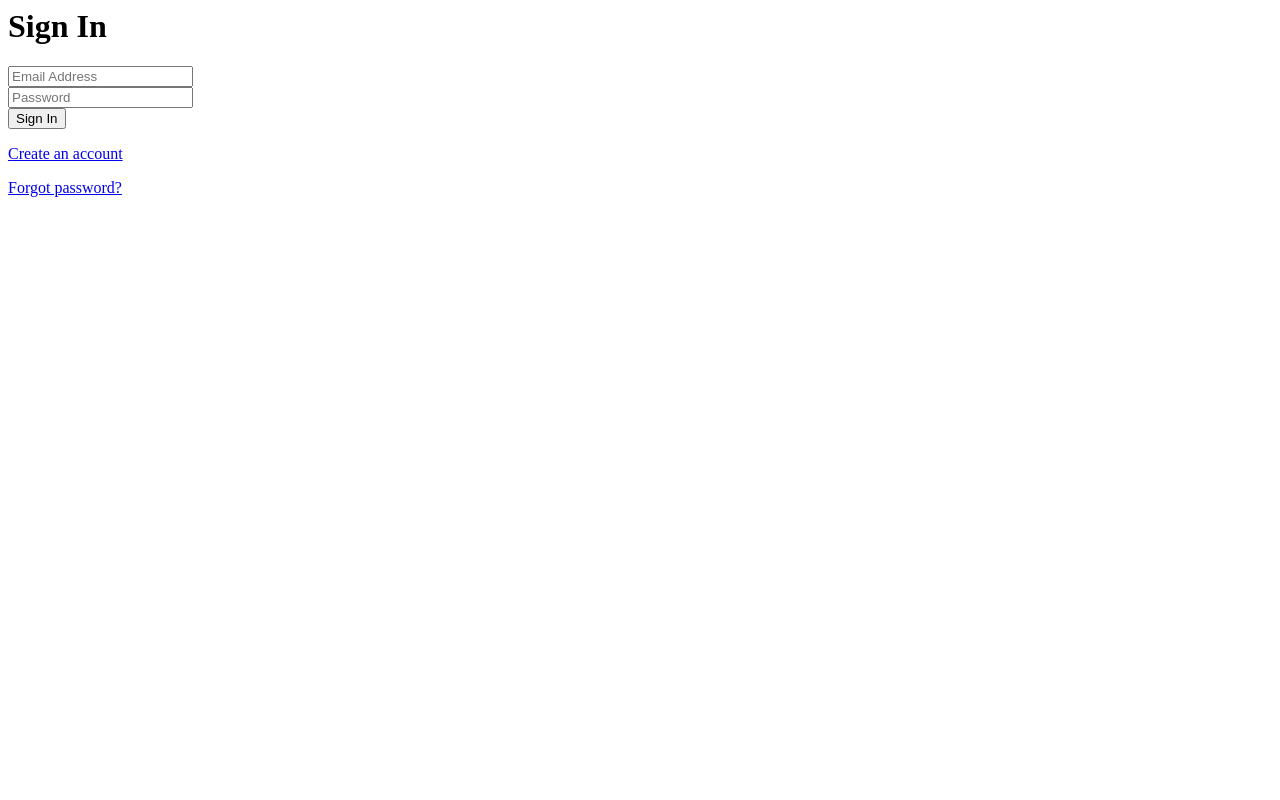
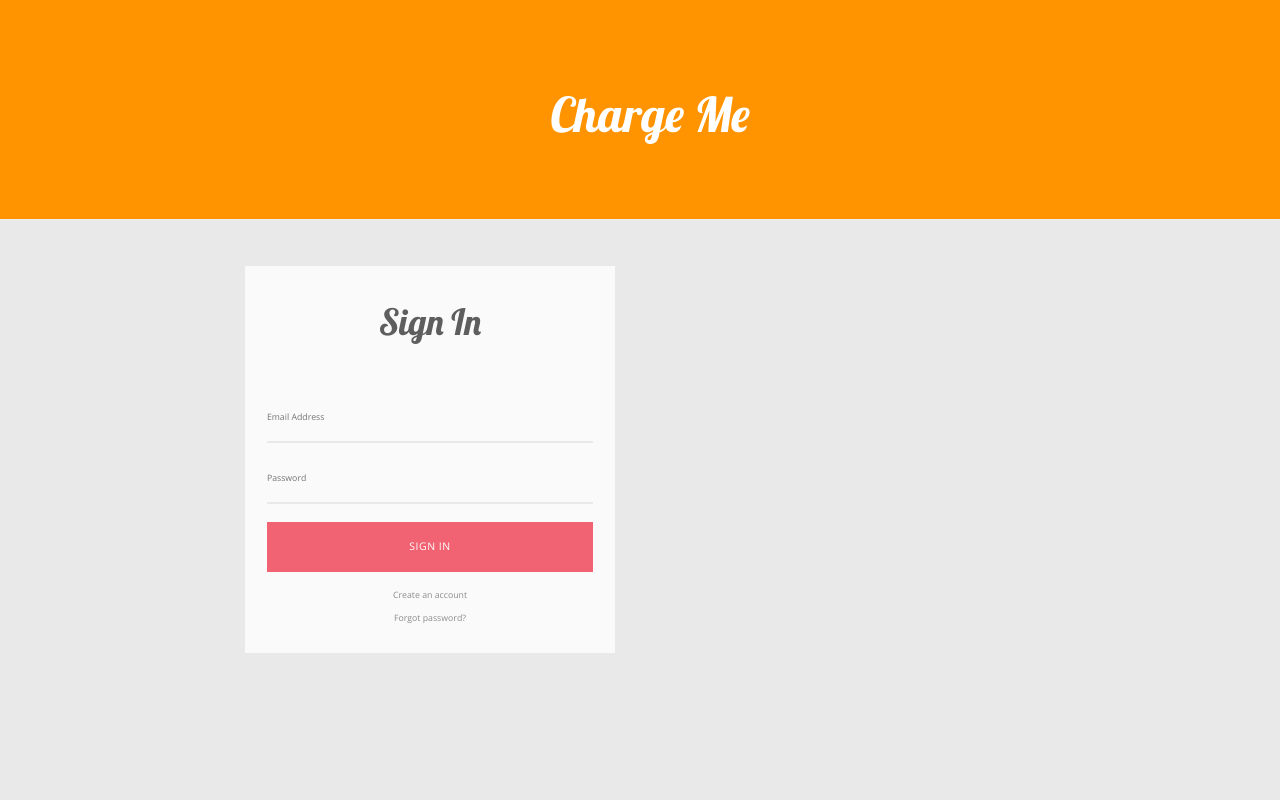
Before and after one commit to zhenchihongyi/chargeme, a Django app: template blog/templates/blog/login.html in a window 1280 px wide. Run offline with Django 3.2, Linux system fonts and the light colour scheme; the template is opened without the code that fills it, so the values that code supplies are empty; some libraries are stand-ins or nearby versions.

Commit message:
Added login view to the website.

```diff
--- a/blog/templates/blog/base.html
+++ b/blog/templates/blog/base.html
@@ -1,15 +1,16 @@
 {% load staticfiles %}
 <html>
     <head>
-        <title>Django Girls blog</title>
+        <title>Charge Me</title>
         <link rel="stylesheet" href="//maxcdn.bootstrapcdn.com/bootstrap/3.2.0/css/bootstrap.min.css">
         <link rel="stylesheet" href="//maxcdn.bootstrapcdn.com/bootstrap/3.2.0/css/bootstrap-theme.min.css">
         <link href='//fonts.googleapis.com/css?family=Lobster&subset=latin,latin-ext' rel='stylesheet' type='text/css'>
         <link rel="stylesheet" href="{% static 'css/blog.css' %}">
+        <link rel="stylesheet" href="{% static 'css/login.css' %}">
     </head>
     <body>
     <div class="page-header">
-        <h1><a href="/">Django Girls Blog</a></h1>
+        <h1><a href="/">Charge Me</a></h1>
     </div>
     <div class="content container">
         <div class="row">
--- a/blog/templates/blog/login.html
+++ b/blog/templates/blog/login.html
@@ -1,3 +1,5 @@
+{% extends 'blog/base.html' %}
+{% block content %}
 <div class="form-wrapper">
   <h1>Sign In</h1>
   <form>
@@ -18,3 +20,4 @@
     <p><a href="#">Forgot password?</a></p>
   </div>
 </div>
+{% endblock content %}
--- a/blog/urls.py
+++ b/blog/urls.py
@@ -3,4 +3,5 @@ from . import views
 urlpatterns = [
     url(r'^$', views.post_list, name='post_list'),
     url(r'^post/(?P<pk>[0-9]+)/$', views.post_detail, name='post_detail'),
+    url(r'^login$', views.login, name='login'),
 ]
--- a/blog/views.py
+++ b/blog/views.py
@@ -8,6 +8,11 @@ from .models import Post
 def post_list(request):
     posts = Post.objects.filter(published_date__lte=timezone.now()).order_by('published_date')
     return render(request, 'blog/post_list.html', {'posts': posts})
+
 def post_detail(request, pk):
     post = get_object_or_404(Post, pk=pk)
     return render(request, 'blog/post_detail.html', {'post': post})
+
+def login(request):
+
+    return render(request, 'blog/login.html', {})
--- /dev/null
+++ b/static/css/login.css
@@ -0,0 +1,97 @@
+/* Fonts */
+@import url(https://fonts.googleapis.com/css?family=Open+Sans:400);
+
+/* fontawesome */
+@import url(http://weloveiconfonts.com/api/?family=fontawesome);
+[class*="fontawesome-"]:before {
+  font-family: 'FontAwesome', sans-serif;
+}
+
+/* Simple Reset */
+* { margin: 0; padding: 0; box-sizing: border-box; }
+
+/* body */
+body {
+  background: #e9e9e9;
+  color: #5e5e5e;
+  font: 400 87.5%/1.5em 'Open Sans', sans-serif;
+}
+
+/* Form Layout */
+.form-wrapper {
+  background: #fafafa;
+  margin: 3em auto;
+  padding: 0 1em;
+  max-width: 370px;
+}
+
+h1 {
+  text-align: center;
+  padding: 1em 0;
+}
+
+form {
+  padding: 0 1.5em;
+}
+
+.form-item {
+  margin-bottom: 0.75em;
+  width: 100%;
+}
+
+.form-item input {
+  background: #fafafa;
+  border: none;
+  border-bottom: 2px solid #e9e9e9;
+  color: #666;
+  font-family: 'Open Sans', sans-serif;
+  font-size: 1em;
+  height: 50px;
+  transition: border-color 0.3s;
+  width: 100%;
+}
+
+.form-item input:focus {
+  border-bottom: 2px solid #c0c0c0;
+  outline: none;
+}
+
+.button-panel {
+  margin: 2em 0 0;
+  width: 100%;
+}
+
+.button-panel .button {
+  background: #f16272;
+  border: none;
+  color: #fff;
+  cursor: pointer;
+  height: 50px;
+  font-family: 'Open Sans', sans-serif;
+  font-size: 1.2em;
+  letter-spacing: 0.05em;
+  text-align: center;
+  text-transform: uppercase;
+  transition: background 0.3s ease-in-out;
+  width: 100%;
+}
+
+.button:hover {
+  background: #ee3e52;
+}
+
+.form-footer {
+  font-size: 1em;
+  padding: 2em 0;
+  text-align: center;
+}
+
+.form-footer a {
+  color: #8c8c8c;
+  text-decoration: none;
+  transition: border-color 0.3s;
+}
+
+.form-footer a:hover {
+  border-bottom: 1px dotted #8c8c8c;
+}
```
